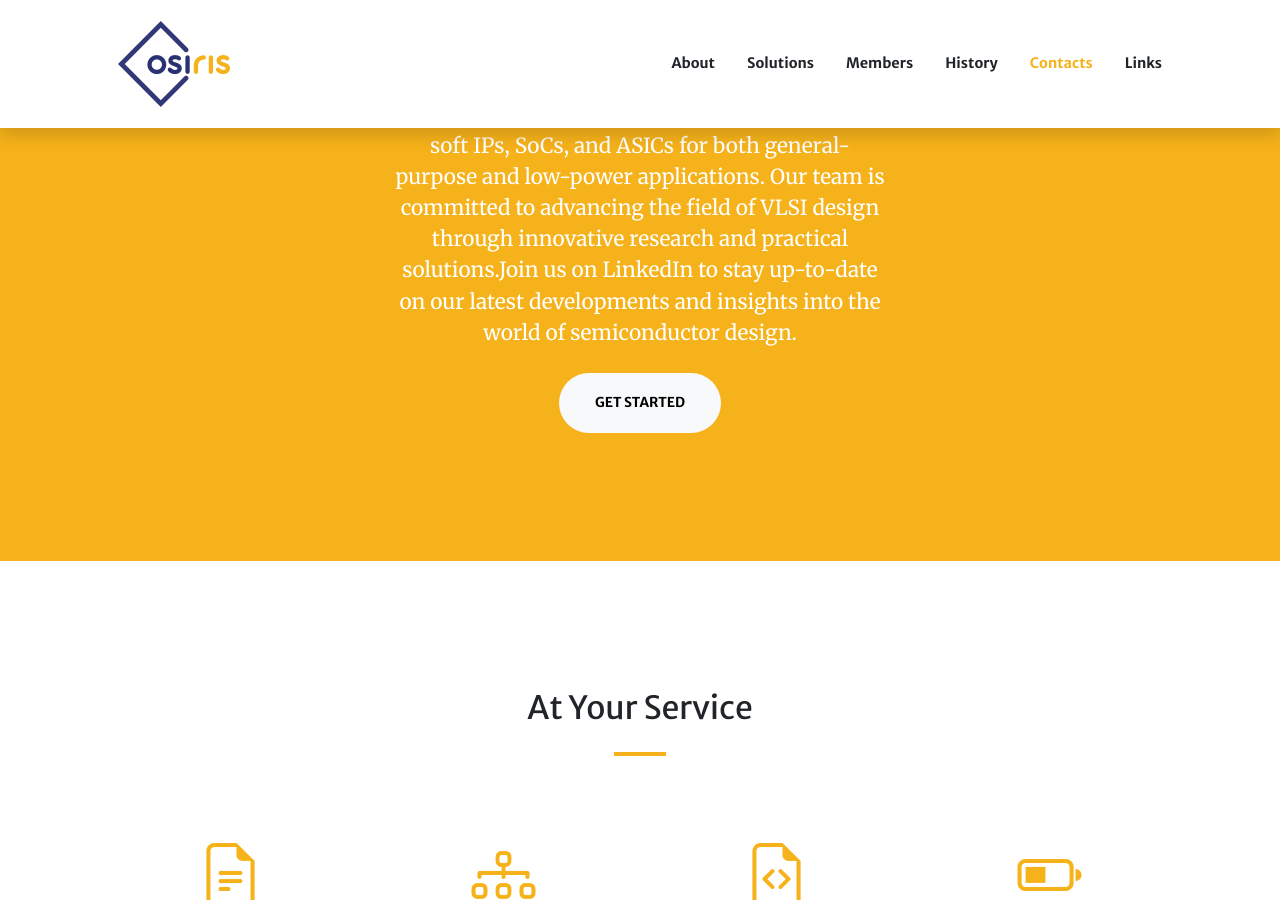
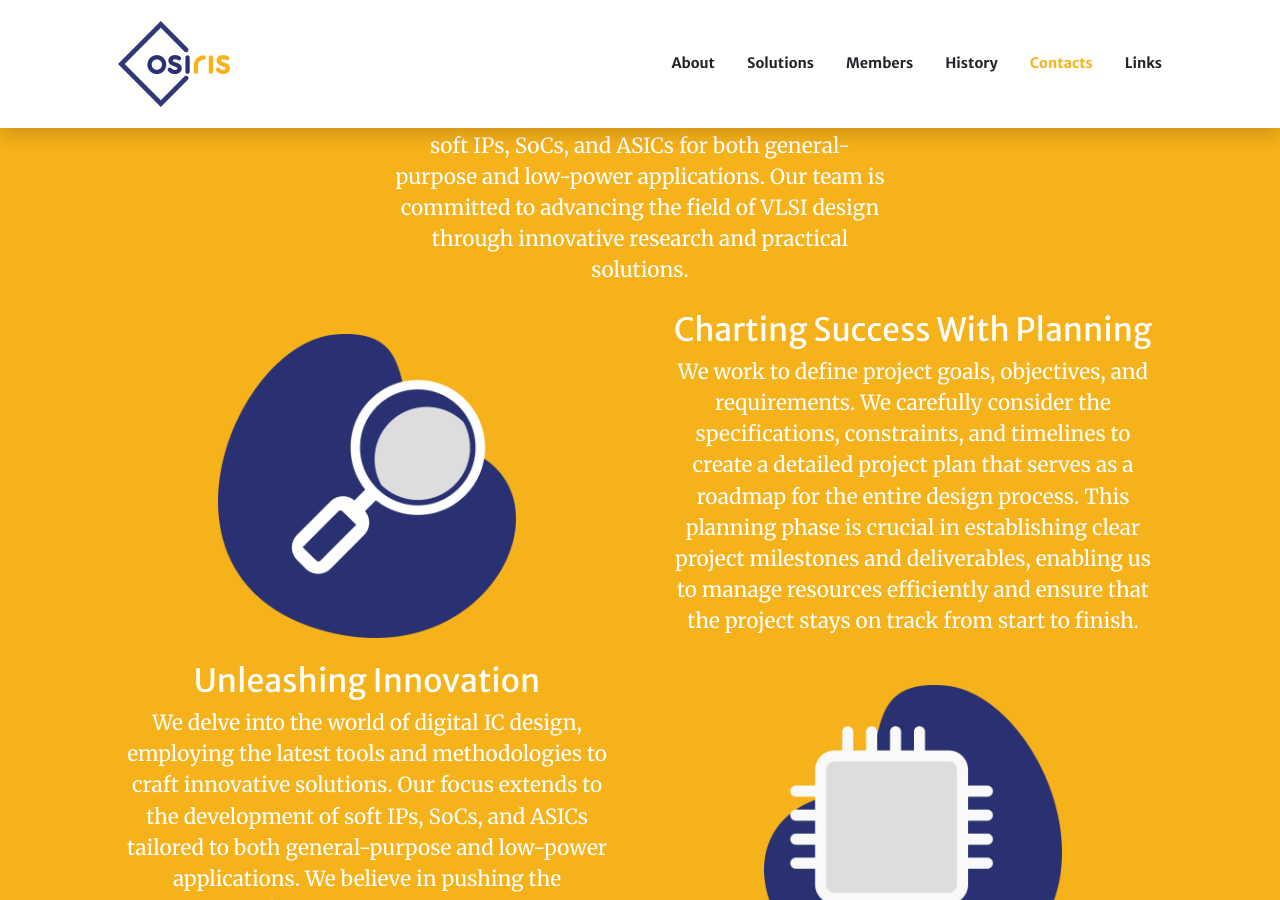
Before and after one commit to grouposiris/osiris_website, a Jekyll site: the page built from index.md, in a window 1280 px wide and 900 px high, scrolled down 1019 px. Built offline with Jekyll 4.4.1, drawn with Linux system fonts in a browser that asks for light colours; comment, search, counter and statistics services are not loaded; some of the changed text lies outside the part shown.

Commit message:
Creating about section

```diff
--- a/_includes/call-to-action.html
+++ b/_includes/call-to-action.html
@@ -7,6 +7,39 @@
         <div class="text-white mb-4 ">{{ section.text | markdownify }}</div>
       </div>
     </div>
+    <div class="row gx-4 gx-lg-5 justify-content-center">
+      <div class="col-lg-8 col-xl-6 {{ section.text_style | default: 'text-center' }}">
+        <img class="text-primary section-image"" src="{{ section.image_1 }}" alt="{{ section.title_1 }}">
+      </div>
+      <div class="col-lg-8 col-xl-6 {{ section.text_style | default: 'text-center' }}">
+        <h2 class="text-white mt-0 text-center">{{ section.title_1 }}</h2>
+        <div class="text-white mb-4 ">{{ section.text_1 | markdownify }}</div>
+      </div>
+    </div>
+    <div class="row gx-4 gx-lg-5 justify-content-center">
+      <div class="col-lg-8 col-xl-6 {{ section.text_style | default: 'text-center' }}">
+        <h2 class="text-white mt-0 text-center">{{ section.title_2 }}</h2>
+        <div class="text-white mb-4 ">{{ section.text_2 | markdownify }}</div>
+      </div>
+      <div class="col-lg-8 col-xl-6 {{ section.text_style | default: 'text-center' }}">
+        <img class="text-primary section-image"" src="{{ section.image_2 }}" alt="{{ section.title_2 }}">
+      </div>
+    </div>
+    <div class="row gx-4 gx-lg-5 justify-content-center">
+      <div class="col-lg-8 col-xl-6 {{ section.text_style | default: 'text-center' }}">
+        <img class="text-primary section-image" src="{{ section.image_3 }}" alt="{{ section.title_3 }}">
+      </div>
+      <div class="col-lg-8 col-xl-6 {{ section.text_style | default: 'text-center' }}">
+        <h2 class="text-white mt-0 text-center">{{ section.title_3 }}</h2>
+        <div class="text-white mb-4 ">{{ section.text_3 | markdownify }}</div>
+      </div>
+    </div>
+    <div class="row gx-4 gx-lg-5 justify-content-center">
+      <div class="col-lg-8 col-xl-6 {{ section.text_style | default: 'text-center' }}">
+        <hr class="divider border border-2 border-white ">
+        <div class="text-white mb-4 ">{{ section.text_final | markdownify }}</div>
+      </div>
+    </div>
     {% include actions.html actions=section.actions %}
   </div>
 </section>
--- a/index.md
+++ b/index.md
@@ -14,7 +14,18 @@ sections:
     section_id: about
     background_style: bg-primary
     title: Here we design it
-    text: Our focus is on IC design and the development of soft IPs, SoCs, and ASICs for both general-purpose and low-power applications. Our team is committed to advancing the field of VLSI design through innovative research and practical solutions.Join us on LinkedIn to stay up-to-date on our latest developments and insights into the world of semiconductor design.
+    text: Our focus is on IC design and the development of soft IPs, SoCs, and ASICs for both general-purpose and low-power applications. Our team is committed to advancing the field of VLSI design through innovative research and practical solutions.
+    title_1: Charting Success With Planning
+    text_1: We work to define project goals, objectives, and requirements. We carefully consider the specifications, constraints, and timelines to create a detailed project plan that serves as a roadmap for the entire design process. This planning phase is crucial in establishing clear project milestones and deliverables, enabling us to manage resources efficiently and ensure that the project stays on track from start to finish.
+    image_1: assets/img/sections/section1.png
+    title_2: Unleashing Innovation
+    text_2: We delve into the world of digital IC design, employing the latest tools and methodologies to craft innovative solutions. Our focus extends to the development of soft IPs, SoCs, and ASICs tailored to both general-purpose and low-power applications. We believe in pushing the boundaries of what's possible, and our designs reflect that commitment, consistently delivering excellence in the field of VLSI design.
+    image_2: assets/img/sections/section2.png
+    title_3: Delivering Beyond Expectations
+    text_3: Our commitment to delivering extends beyond just meeting project specifications, we strive to provide practical solutions to the world that align with our long-term goals. With rigorous testing, quality assurance, and adherence to industry standards, we guarantee that the delivered ASIC designs are ready to make a significant impact in the world of microelectronics.
+    image_3: assets/img/sections/section3.png
+    text_final: Join us on LinkedIn to stay up-to-date on our latest developments and insights into the world of semiconductor design.
+
     actions:
       - title: Get Started
         url: '#page-top'
```
Also changed, not shown: assets/css/styles.css, assets/img/sections/section1.png (added), assets/img/sections/section2.png (added), assets/img/sections/section3.png (added).
